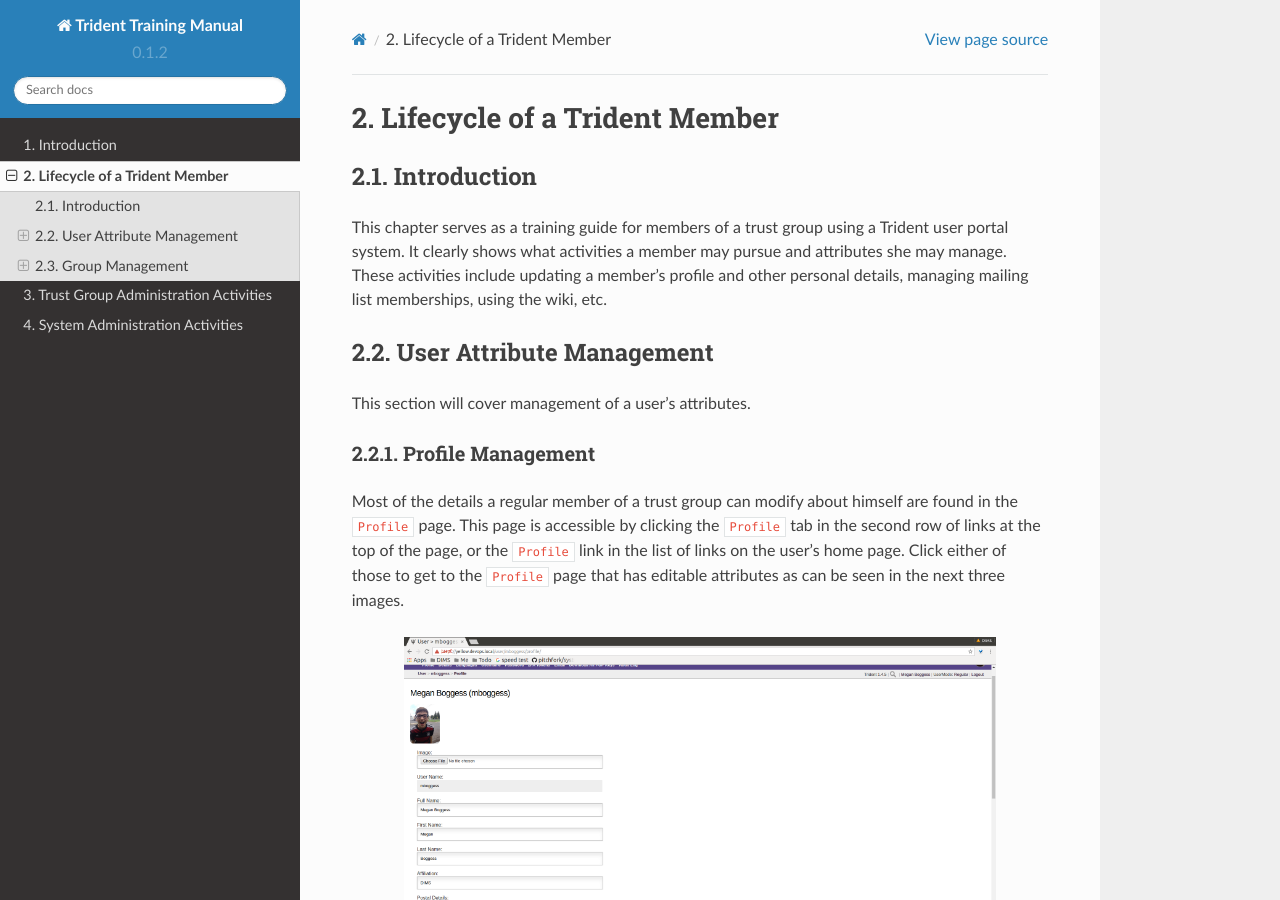
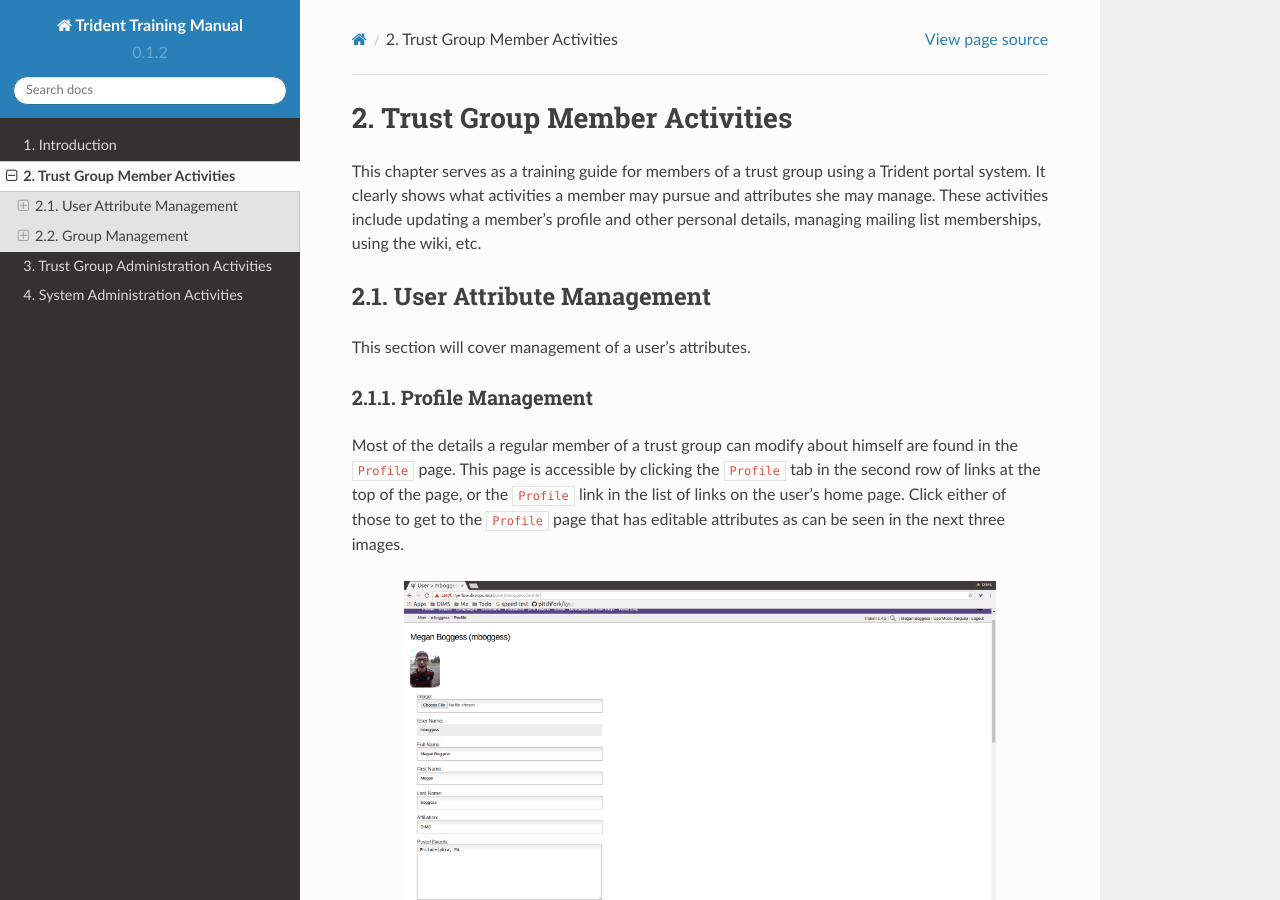
Before and after one commit to uw-dims/trident-training-manual, a Sphinx documentation site: the page built from docs/source/memberlifecycle.rst, in a window 1280 px wide and 900 px high. Built offline with Sphinx 7.4.7 and the Read the Docs theme 2.0.0, drawn with Linux system fonts in a browser that asks for light colours; pages that are not in the unit, such as notebooks, are missing from menus; some of the changed text lies outside the part shown.

Commit message:
Revert changes to section title from previous merge conflict

```diff
--- a/docs/source/memberlifecycle.rst
+++ b/docs/source/memberlifecycle.rst
@@ -1,13 +1,10 @@
 .. _memberlifecycle:
 
-Lifecycle of a Trident Member
+Trust Group Member Activities
 =============================
 
-Introduction
-------------
-
 This chapter serves as a training guide for members of a
-trust group using a Trident user portal system. It clearly
+trust group using a Trident portal system. It clearly
 shows what activities a member may pursue and attributes she
 may manage. These activities include updating a member's
 profile and other personal details, managing mailing list
```
